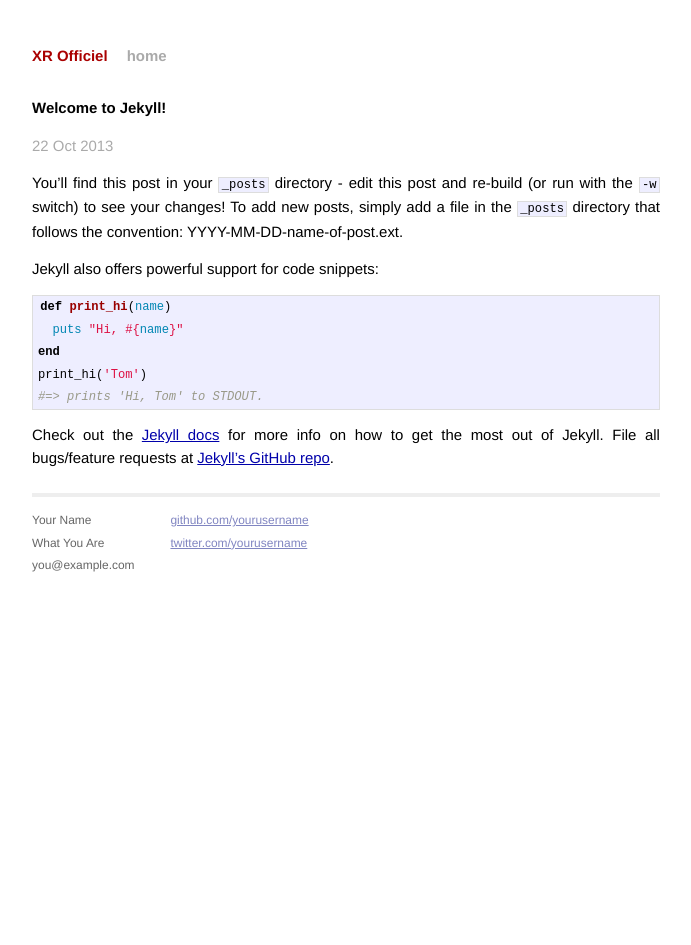
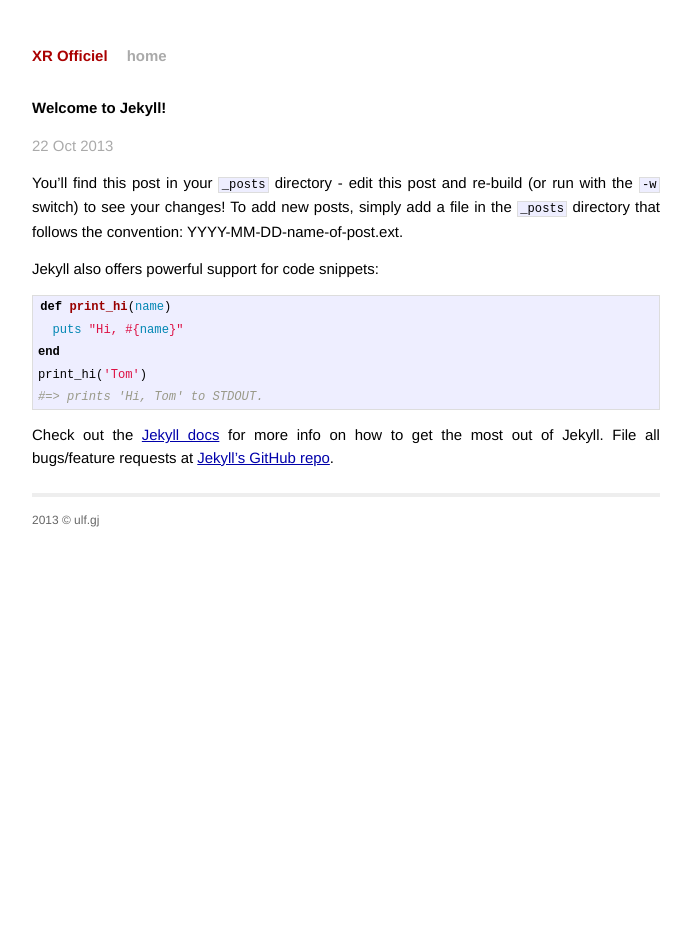
Before and after one commit to ulfgj/ulfgj.github.io, a Jekyll site: the page built from _posts/2013-10-22-welcome-to-jekyll.markdown, in a window 1280 px wide. Shown: the whole page, without its empty margins (294-985 px from the left). Built offline with Jekyll 4.4.1, drawn with Linux system fonts in a browser that asks for light colours; Markdown is read by kramdown in place of the engine named in the settings.

Commit message:
updated copyright

```diff
--- a/_layouts/default.html
+++ b/_layouts/default.html
@@ -26,15 +26,7 @@
           <div class="footer">
             <div class="contact">
               <p>
-                Your Name<br />
-                What You Are<br />
-                you@example.com
-              </p>
-            </div>
-            <div class="contact">
-              <p>
-                <a href="https://github.com/yourusername">github.com/yourusername</a><br />
-                <a href="https://twitter.com/yourusername">twitter.com/yourusername</a><br />
+                2013 &copy; ulf.gj
               </p>
             </div>
           </div>
```
